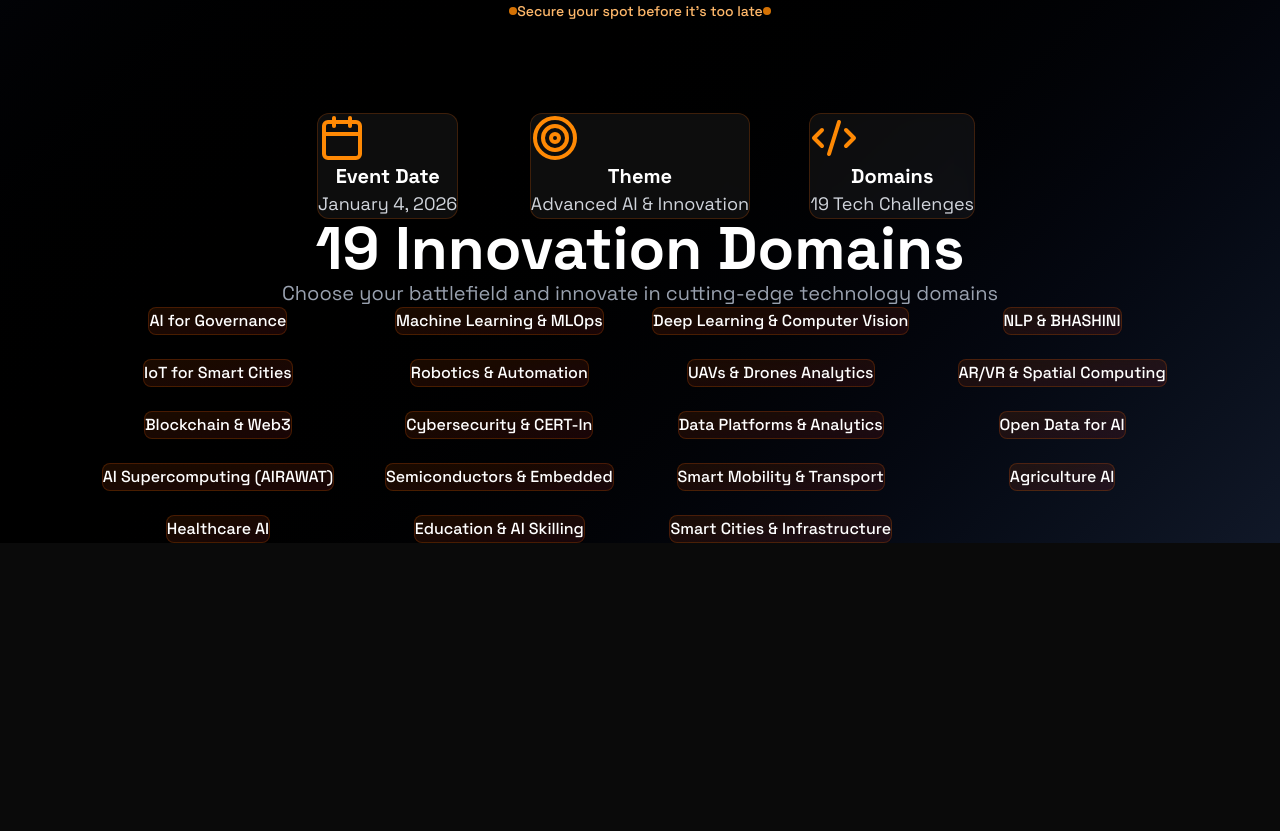
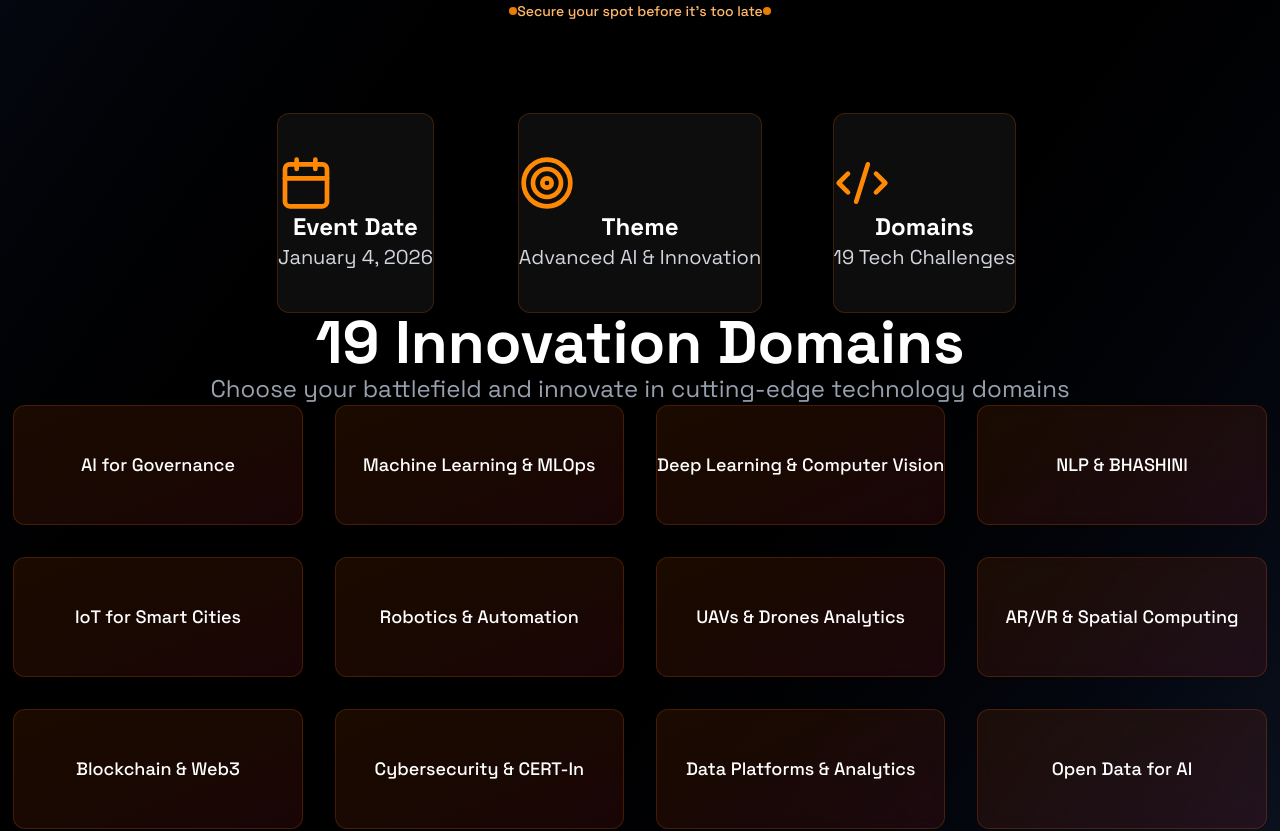
Before and after one commit to CodeWithMishu/FutureHack-X, a Next.js app: page / in a window 1280 px wide. Shown: the part 687-1518 px from the top of the page. Before the commit the page ends 1230 px from the top, so only its background shows below. Built offline with nearby package versions, Linux system fonts and the light colour scheme.

Commit message:
fix: Improve spacing and layout for Event Details cards and Innovation Domains grid

```diff
--- a/src/app/page.tsx
+++ b/src/app/page.tsx
@@ -63,41 +63,41 @@ export default function Home() {
         </section>
 
         {/* Event Details Section */}
-        <section className="py-20 space-y-16 flex flex-col items-center justify-center">
+        <section className="py-16 space-y-12 flex flex-col items-center justify-center">
           {/* Event Info Cards */}
           <motion.div
             initial={{ opacity: 0, y: 30 }}
             whileInView={{ opacity: 1, y: 0 }}
             transition={{ duration: 0.8 }}
             viewport={{ once: true }}
-            className="grid grid-cols-1 sm:grid-cols-3 gap-6 sm:gap-8 max-w-4xl mx-auto justify-items-center"
+            className="grid grid-cols-1 sm:grid-cols-3 gap-8 lg:gap-10 max-w-5xl mx-auto justify-items-center"
           >
-            <div className="bg-white/5 backdrop-blur-sm rounded-xl p-6 sm:p-8 border border-orange-500/20 text-center">
-              <Calendar className="w-10 h-10 sm:w-12 sm:h-12 text-orange-400 mx-auto mb-4" />
-              <h3 className="text-lg sm:text-xl font-bold text-white mb-3">
+            <div className="bg-white/5 backdrop-blur-sm rounded-xl p-8 lg:p-10 border border-orange-500/20 text-center min-h-[200px] flex flex-col justify-center">
+              <Calendar className="w-12 h-12 lg:w-14 lg:h-14 text-orange-400 mx-auto mb-6" />
+              <h3 className="text-xl lg:text-2xl font-bold text-white mb-4">
                 Event Date
               </h3>
-              <p className="text-gray-300 text-base sm:text-lg">
+              <p className="text-gray-300 text-lg lg:text-xl">
                 January 4, 2026
               </p>
             </div>
 
-            <div className="bg-white/5 backdrop-blur-sm rounded-xl p-6 sm:p-8 border border-orange-500/20 text-center">
-              <Target className="w-10 h-10 sm:w-12 sm:h-12 text-orange-400 mx-auto mb-4" />
-              <h3 className="text-lg sm:text-xl font-bold text-white mb-3">
+            <div className="bg-white/5 backdrop-blur-sm rounded-xl p-8 lg:p-10 border border-orange-500/20 text-center min-h-[200px] flex flex-col justify-center">
+              <Target className="w-12 h-12 lg:w-14 lg:h-14 text-orange-400 mx-auto mb-6" />
+              <h3 className="text-xl lg:text-2xl font-bold text-white mb-4">
                 Theme
               </h3>
-              <p className="text-gray-300 text-base sm:text-lg">
+              <p className="text-gray-300 text-lg lg:text-xl">
                 Advanced AI & Innovation
               </p>
             </div>
 
-            <div className="bg-white/5 backdrop-blur-sm rounded-xl p-6 sm:p-8 border border-orange-500/20 text-center">
-              <Code2 className="w-10 h-10 sm:w-12 sm:h-12 text-orange-400 mx-auto mb-4" />
-              <h3 className="text-lg sm:text-xl font-bold text-white mb-3">
+            <div className="bg-white/5 backdrop-blur-sm rounded-xl p-8 lg:p-10 border border-orange-500/20 text-center min-h-[200px] flex flex-col justify-center">
+              <Code2 className="w-12 h-12 lg:w-14 lg:h-14 text-orange-400 mx-auto mb-6" />
+              <h3 className="text-xl lg:text-2xl font-bold text-white mb-4">
                 Domains
               </h3>
-              <p className="text-gray-300 text-base sm:text-lg">
+              <p className="text-gray-300 text-lg lg:text-xl">
                 19 Tech Challenges
               </p>
             </div>
@@ -105,18 +105,18 @@ export default function Home() {
         </section>
 
         {/* Innovation Domains Section - Prominently Displayed */}
-        <section className="py-20 space-y-16 flex flex-col items-center justify-center">
+        <section className="py-24 space-y-12 flex flex-col items-center justify-center">
           <motion.div
             initial={{ opacity: 0, y: 30 }}
             whileInView={{ opacity: 1, y: 0 }}
             transition={{ duration: 0.8 }}
             viewport={{ once: true }}
-            className="text-center space-y-8 max-w-6xl mx-auto"
+            className="text-center space-y-6 max-w-6xl mx-auto"
           >
-            <h2 className="text-3xl sm:text-4xl md:text-5xl lg:text-6xl font-bold text-white">
+            <h2 className="text-4xl sm:text-5xl lg:text-6xl font-bold text-white">
               19 Innovation Domains
             </h2>
-            <p className="text-lg sm:text-xl text-gray-400 max-w-3xl mx-auto">
+            <p className="text-xl lg:text-2xl text-gray-400 max-w-4xl mx-auto">
               Choose your battlefield and innovate in cutting-edge technology
               domains
             </p>
@@ -127,7 +127,7 @@ export default function Home() {
             whileInView={{ opacity: 1, y: 0 }}
             transition={{ duration: 0.8, delay: 0.2 }}
             viewport={{ once: true }}
-            className="grid grid-cols-1 sm:grid-cols-2 lg:grid-cols-3 xl:grid-cols-4 gap-4 sm:gap-6 max-w-6xl mx-auto justify-items-center"
+            className="grid grid-cols-1 sm:grid-cols-2 lg:grid-cols-3 xl:grid-cols-4 gap-6 lg:gap-8 max-w-7xl mx-auto justify-items-center"
           >
             {[
               "AI for Governance",
@@ -156,9 +156,9 @@ export default function Home() {
                 whileInView={{ opacity: 1, y: 0 }}
                 transition={{ duration: 0.5, delay: index * 0.03 }}
                 viewport={{ once: true }}
-                className="bg-gradient-to-br from-orange-500/10 to-red-500/10 backdrop-blur-sm rounded-lg p-4 sm:p-6 border border-orange-500/20 hover:border-orange-500/40 hover:bg-gradient-to-br hover:from-orange-500/20 hover:to-red-500/20 transition-all duration-300 text-center"
+                className="bg-gradient-to-br from-orange-500/10 to-red-500/10 backdrop-blur-sm rounded-xl p-6 lg:p-8 border border-orange-500/20 hover:border-orange-500/40 hover:bg-gradient-to-br hover:from-orange-500/20 hover:to-red-500/20 transition-all duration-300 text-center min-h-[120px] flex items-center justify-center w-full max-w-sm"
               >
-                <p className="text-white font-medium text-sm sm:text-base leading-relaxed">
+                <p className="text-white font-medium text-base lg:text-lg leading-relaxed">
                   {domain}
                 </p>
               </motion.div>
```
